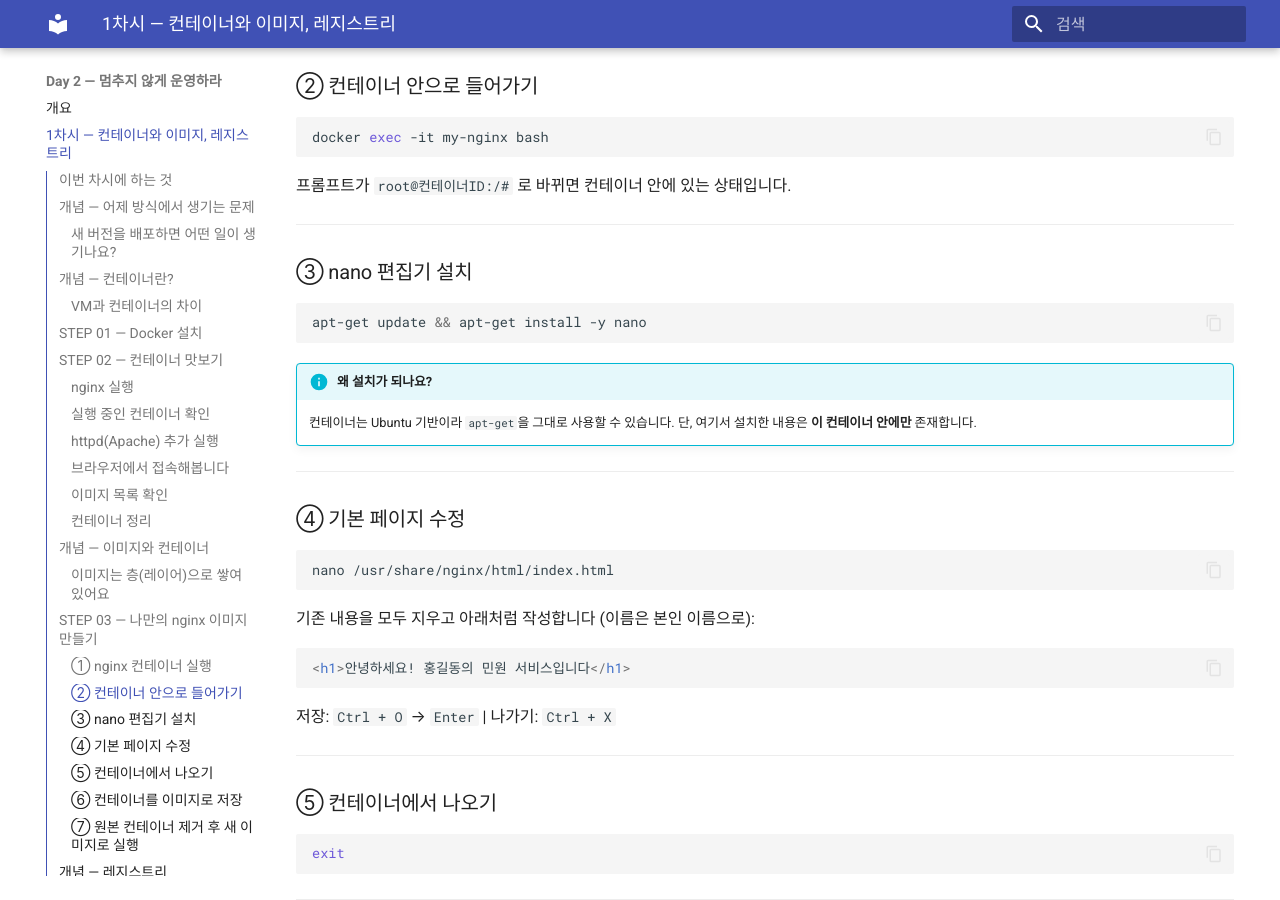
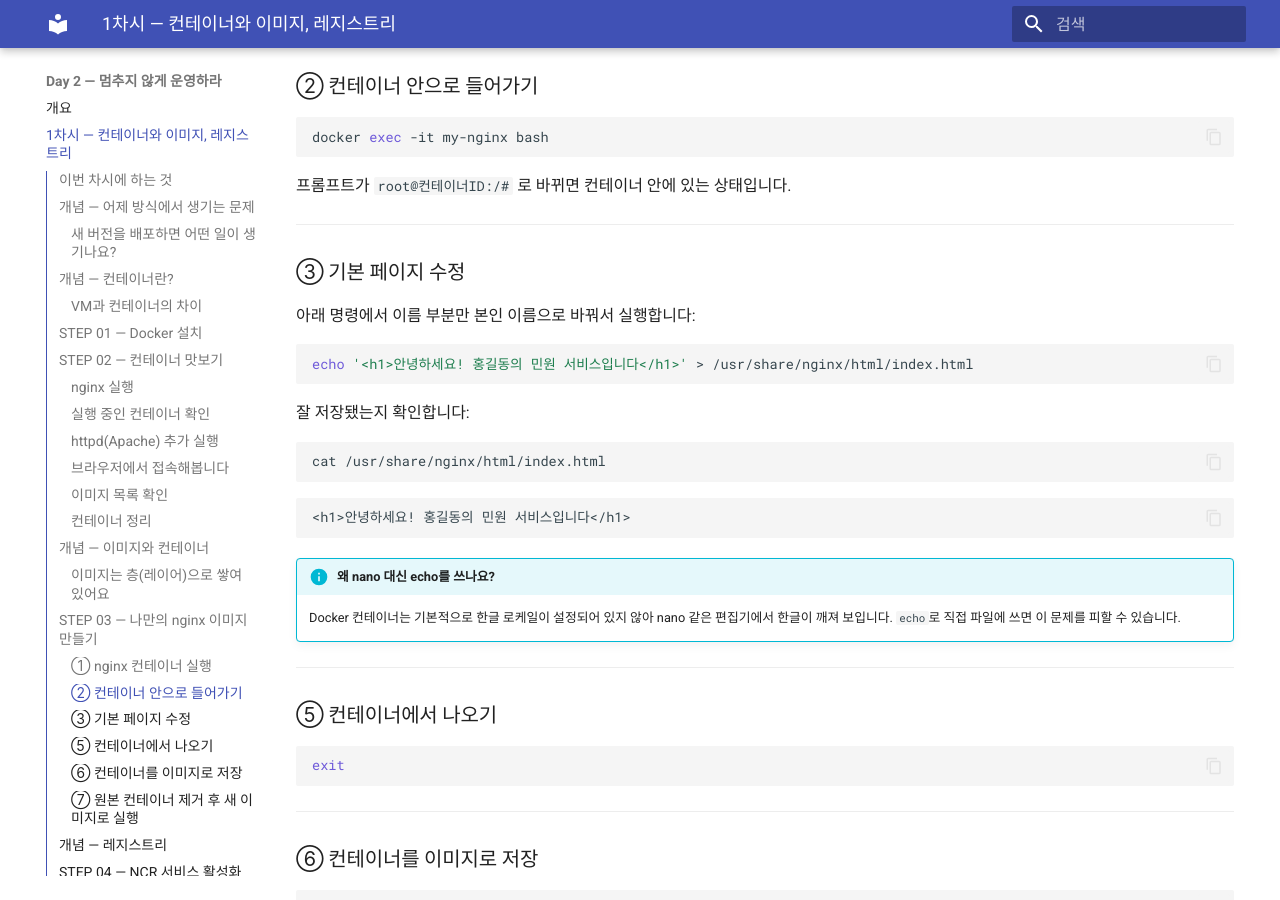
Before and after one commit to skilleat-labs/cloud-native-minwon-lab, an MkDocs documentation site: the page built from docs/day2/session1.md, in a window 1280 px wide and 900 px high, scrolled down 7239 px. Built offline with MkDocs 1.6.1 and Material for MkDocs 9.7.7, drawn with Linux system fonts in a browser that asks for light colours.

Commit message:
day2/session1: nano 대신 echo로 index.html 작성하도록 변경
컨테이너 내부 로케일 미설정으로 한글이 깨지는 문제 회피.

````diff
--- a/docs/day2/session1.md
+++ b/docs/day2/session1.md
@@ -351,31 +351,28 @@ docker exec -it my-nginx bash
 
 ---
 
-### ③ nano 편집기 설치
+### ③ 기본 페이지 수정
+
+아래 명령에서 이름 부분만 본인 이름으로 바꿔서 실행합니다:
 
 ```bash
-apt-get update && apt-get install -y nano
+echo '<h1>안녕하세요! 홍길동의 민원 서비스입니다</h1>' > /usr/share/nginx/html/index.html
 ```
 
-!!! info "왜 설치가 되나요?"
-    컨테이너는 Ubuntu 기반이라 `apt-get`을 그대로 사용할 수 있습니다.
-    단, 여기서 설치한 내용은 **이 컨테이너 안에만** 존재합니다.
-
----
-
-### ④ 기본 페이지 수정
+잘 저장됐는지 확인합니다:
 
 ```bash
-nano /usr/share/nginx/html/index.html
+cat /usr/share/nginx/html/index.html
 ```
 
-기존 내용을 모두 지우고 아래처럼 작성합니다 (이름은 본인 이름으로):
-
-```html
+```
 <h1>안녕하세요! 홍길동의 민원 서비스입니다</h1>
 ```
 
-저장: `Ctrl + O` → `Enter` | 나가기: `Ctrl + X`
+!!! info "왜 nano 대신 echo를 쓰나요?"
+    Docker 컨테이너는 기본적으로 한글 로케일이 설정되어 있지 않아
+    nano 같은 편집기에서 한글이 깨져 보입니다.
+    `echo`로 직접 파일에 쓰면 이 문제를 피할 수 있습니다.
 
 ---
 
````
